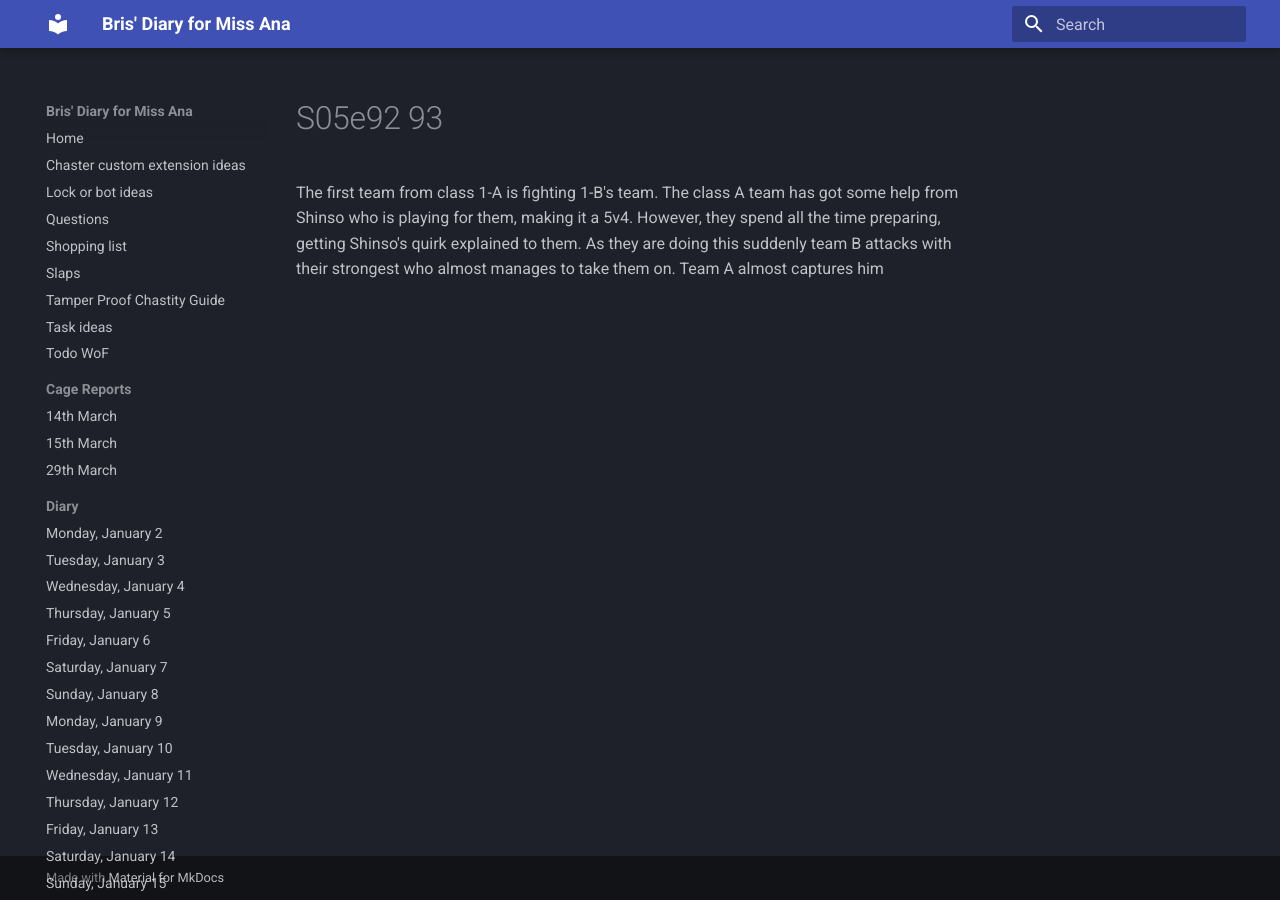
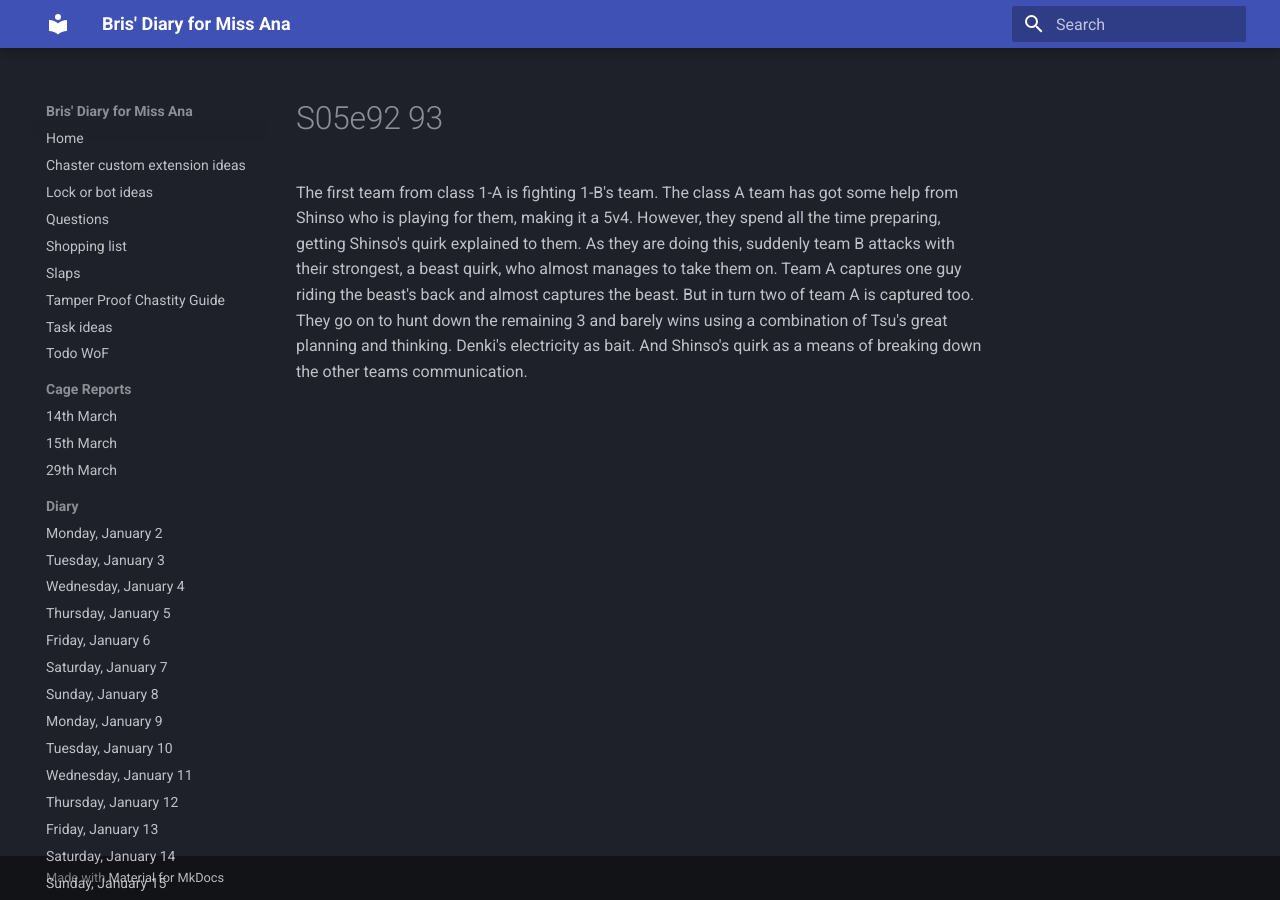
Before and after one commit to bris00/DFMA, an MkDocs documentation site: the page built from diary/Series/My Hero Academia/s05e92-93.md, in a window 1280 px wide. Built offline with MkDocs 1.6.1 and Material for MkDocs 9.7.7, drawn with Linux system fonts in a browser that asks for light colours.

Commit message:
vault backup: 2023-04-17 20:56:42
Affected files:
diary/Series/My Hero Academia/s05e92-93.md

```diff
--- a/diary/Series/My Hero Academia/s05e92-93.md
+++ b/diary/Series/My Hero Academia/s05e92-93.md
@@ -1 +1 @@
-The first team from class 1-A is fighting 1-B's team. The class A team has got some help from Shinso who is playing for them, making it a 5v4. However, they spend all the time preparing, getting Shinso's quirk explained to them. As they are doing this suddenly team B attacks with their strongest who almost manages to take them on. Team A almost captures him
+The first team from class 1-A is fighting 1-B's team. The class A team has got some help from Shinso who is playing for them, making it a 5v4. However, they spend all the time preparing, getting Shinso's quirk explained to them. As they are doing this, suddenly team B attacks with their strongest, a beast quirk, who almost manages to take them on. Team A captures one guy riding the beast's back and almost captures the beast. But in turn two of team A is captured too. They go on to hunt down the remaining 3 and barely wins using a combination of Tsu's great planning and thinking. Denki's electricity as bait. And Shinso's quirk as a means of breaking down the other teams communication.
```
